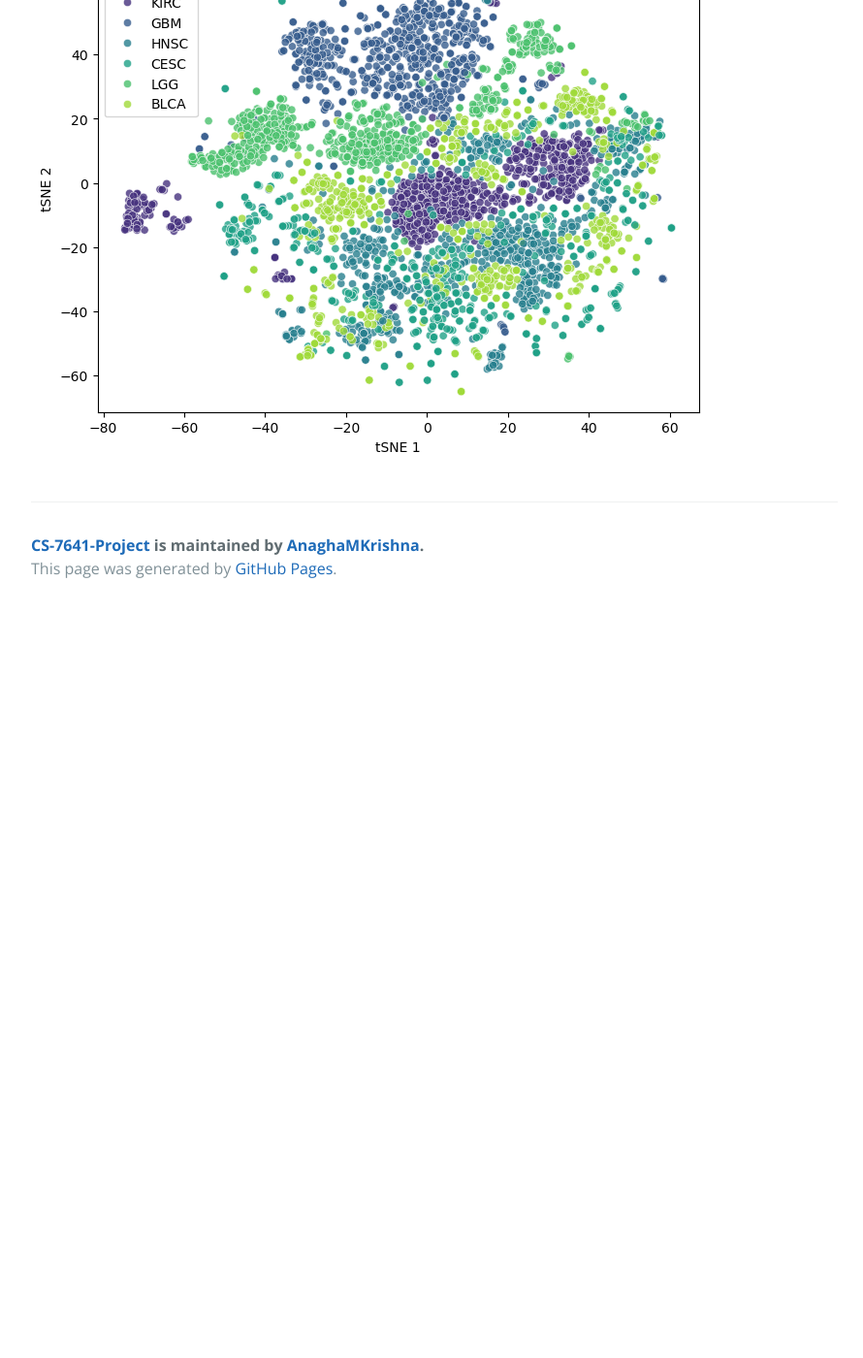
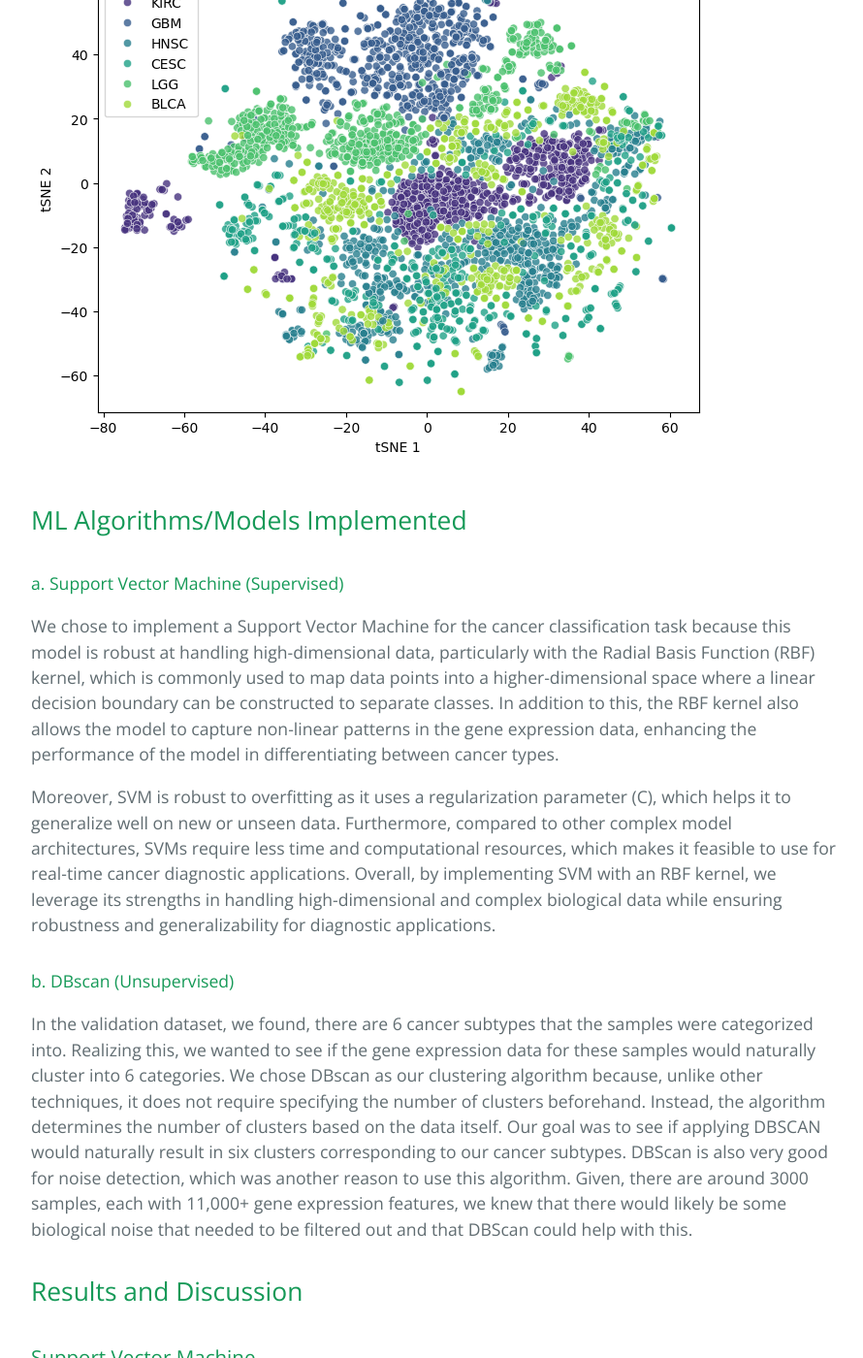
Before and after one commit to AnaghaMKrishna/CS-7641-Project, a Jekyll site: the page built from mid_point_report.md, in a window 1280 px wide and 1400 px high, scrolled down 5497 px. Shown: the whole window at 97% size, without its empty margins (192-1082 px from the left). Built offline with Jekyll 4.4.1, drawn with Linux system fonts in a browser that asks for light colours; our own code applies the rules of GitHub Pages for plain Markdown files; before the commit the page ends 6127 px from its top, so only the background shows below that; some of the changed text lies outside the part shown.

Commit message:
add more content

```diff
--- a/mid_point_report.md
+++ b/mid_point_report.md
@@ -56,3 +56,24 @@ We applied principal component analysis to the dataset. It works by transforming
 Next, we applied TSNE to try non-linear Dimensionality Reduction. A t-SNE plot is a visualization tool created using the t-distributed Stochastic Neighbor Embedding (t-SNE) algorithm. It is used to represent high-dimensional data in a lower-dimensional space while preserving the relationships and structure of the original data as much as possible. Below is the t-SNE visualization of gene expression profiles across six cancer types using 5000 highly variable genes. Each point represents a tumor sample, colored by cancer type. The clustering patterns reflect distinct transcriptional landscapes among cancer types. We can see Cancer type-specific clusters form. We also observe some overlap between clusters which may suggest partial transcriptional similarity or shared pathways among these cancers.
 
 ![PCA plot](Figures/PCA_plot.png)
+
+## ML Algorithms/Models Implemented
+
+#### a. Support Vector Machine (Supervised)
+
+We chose to implement a Support Vector Machine for the cancer classification task because this model is robust at handling high-dimensional data, particularly with the Radial Basis Function (RBF) kernel, which is commonly used to map data points into a higher-dimensional space where a linear decision boundary can be constructed to separate classes. In addition to this, the RBF kernel also allows the model to capture non-linear patterns in the gene expression data, enhancing the performance of the model in differentiating between cancer types.
+
+Moreover, SVM is robust to overfitting as it uses a regularization parameter (C), which helps it to generalize well on new or unseen data. Furthermore, compared to other complex model architectures, SVMs require less time and computational resources, which makes it feasible to use for real-time cancer diagnostic applications. Overall, by implementing SVM with an RBF kernel, we leverage its strengths in handling high-dimensional and complex biological data while ensuring robustness and generalizability for diagnostic applications.
+
+#### b. DBscan (Unsupervised)
+In the validation dataset, we found, there are 6 cancer subtypes that the samples were categorized into. Realizing this, we wanted to see if the gene expression data for these samples would naturally cluster into 6 categories. We chose DBscan as our clustering algorithm because, unlike other techniques, it does not require specifying the number of clusters beforehand. Instead, the algorithm determines the number of clusters based on the data itself. Our goal was to see if applying DBSCAN would naturally result in six clusters corresponding to our cancer subtypes. DBScan is also very good for noise detection, which was another reason to use this algorithm. Given, there are around 3000 samples, each with 11,000+ gene expression features, we knew that there would likely be some biological noise that needed to be filtered out and that DBScan could help with this.
+
+## Results and Discussion
+
+### Support Vector Machine
+
+Our SVM Classifier trained on top 5000 highly variable genes performed quite well with a mean accuracy of 0.95 across all the classes. We looked at several metrics to determine the performance of this model:
+
+#### a.Macro F1 - Macro F1 provides a balanced measure of precision and recall as both false positives and false negatives can have serious consequences in cancer diagnosis. This score also makes sure that no single cancer type dominates the model’s performance and that it can be generalized across the dataset. The SVM model achieved an impressive Macro F1 score of 0.9453, reflecting its strong overall performance across all classes.
+
+#### b. Confusion Matrix - Confusion Matrix illustrates the classification model's performance in predicting six cancer types. The diagonal values represent correct predictions, while off-diagonal values indicate misclassifications. The model demonstrates high accuracy, with minimal errors across all classes as shown below.
```
Also changed, not shown: 1 other file.
